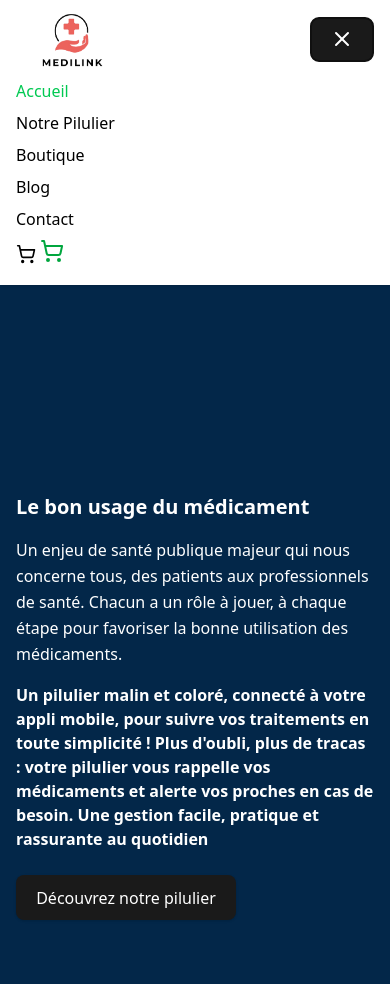
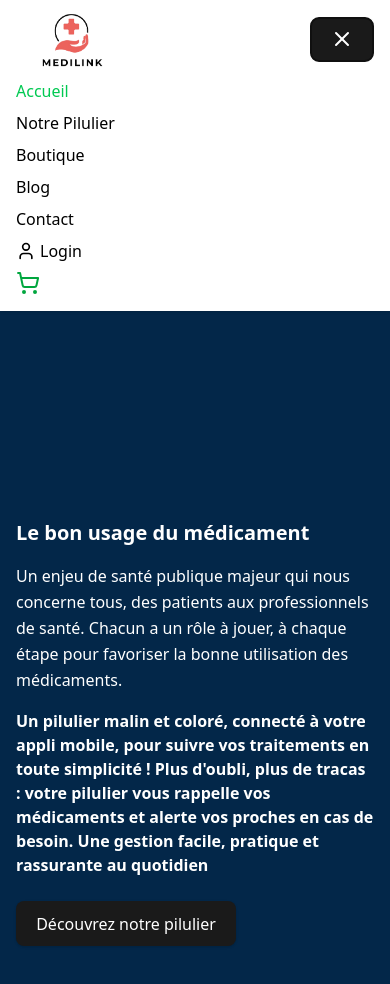
Before and after one commit to steeven-louk/medilink, a React (Vite) app: page / in a window 390 px wide. Both pictures are taken after a click on the button 341 px from the left and 39 px from the top of the page. Shown: the top 984 px of the page. Built offline with nearby package versions, Linux system fonts and the light colour scheme.

Commit message:
modification de la navbar

```diff
--- a/src/components/navbar.jsx
+++ b/src/components/navbar.jsx
@@ -82,14 +82,7 @@ const Navbar = () => {
               </Link>
             </li>
           ))}
-          {/* Cart icon on mobile */}
-          <li className="flex items-center gap-2 mt-2">
-            <Link to="/cart" className="flex items-center gap-1">
-              <ShoppingCart className="w-5 h-5" />
-              <span><CartIcon/></span>
-            </Link>
-          </li>
-          {isAuthenticated &&
+          {!isAuthenticated &&
 
           <li className="flex items-center gap-2 mt-2">
             <Link to="/login" className="flex items-center gap-1">
@@ -98,6 +91,13 @@ const Navbar = () => {
             </Link>
           </li>
           }
+          {/* Cart icon on mobile */}
+          <li className="flex items-center gap-2 mt-2">
+            <Link to="/cart" className="flex items-center gap-1">
+             <CartIcon/>
+            </Link>
+          </li>
+
         </ul>
       )}
     </header>
```
